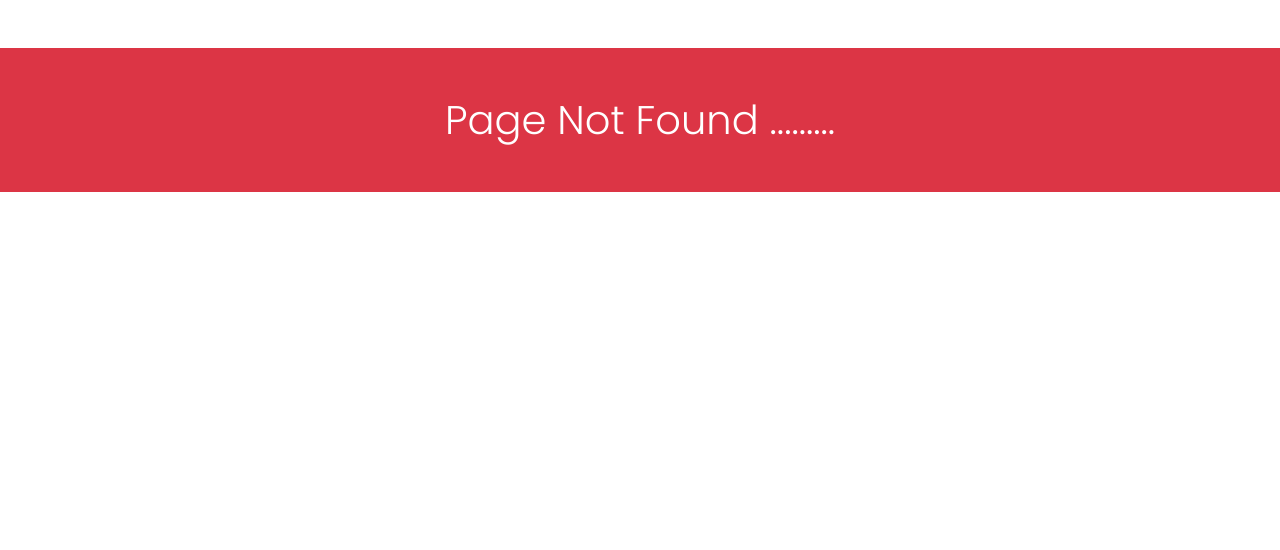
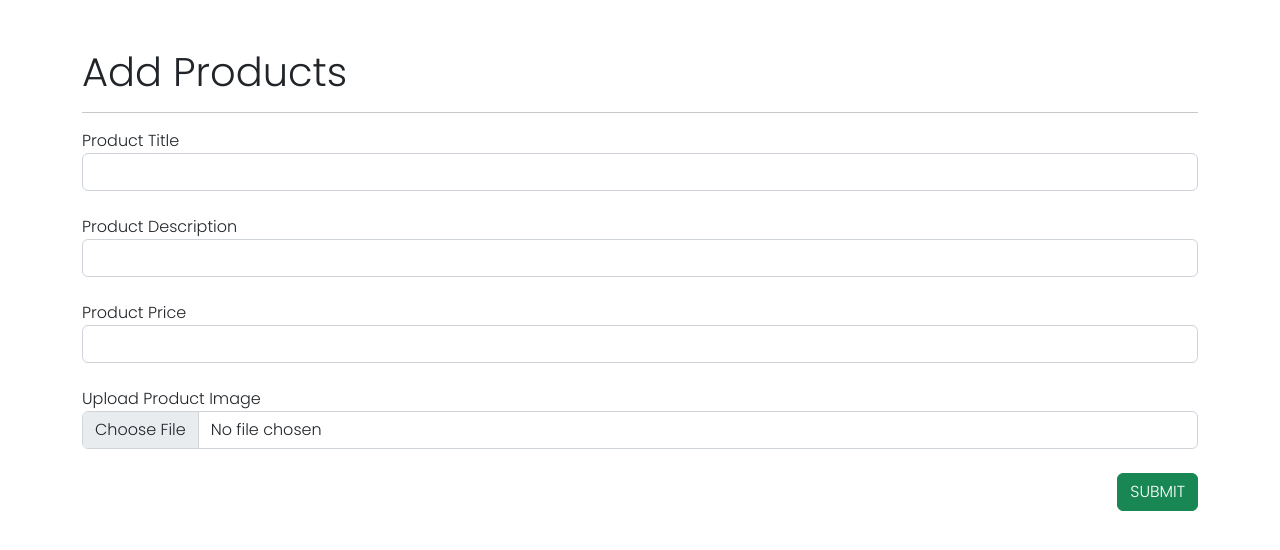
Before and after one commit to Arvindkr123/FirebaseWithEcommerceApplication, a React (Vite) app: page /add-products in a window 1280 px wide. Before the commit this address had no page. Shown: the top 550 px of the page. Built offline with nearby package versions, Linux system fonts and the light colour scheme.

Commit message:
add products form done

```diff
--- a/src/App.jsx
+++ b/src/App.jsx
@@ -4,15 +4,17 @@ import { BrowserRouter, Route, Routes } from 'react-router-dom'
 import LogIn from './components/LogIn'
 import SignUp from './components/SignUp'
 import NotFound from './components/NotFound.jsx'
+import AddProducts from './components/AddProducts'
 
 const App = () => {
     return (
         <BrowserRouter>
             <Routes>
-                <Route path={"/"} exact element={<Home/>}/>
-                <Route path={"/login"} element={<LogIn/>}/>
-                <Route path={"/signUp"} element={<SignUp/>}/>
-                <Route path={"*"} element={<NotFound/>}/>
+                <Route path={"/"} exact element={<Home />} />
+                <Route path={"/login"} element={<LogIn />} />
+                <Route path={"/signUp"} element={<SignUp />} />
+                <Route path={"/add-products"} element={<AddProducts />} />
+                <Route path={"*"} element={<NotFound />} />
             </Routes>
         </BrowserRouter>
     )
--- /dev/null
+++ b/src/components/AddProducts.jsx
@@ -0,0 +1,114 @@
+import React, { useState } from 'react'
+import { fs, storage } from '../Config/Config';
+
+const AddProducts = () => {
+
+    const [title, setTitle] = useState('');
+    const [description, setDescription] = useState('');
+    const [price, setPrice] = useState('');
+    const [image, setImage] = useState(null);
+
+    const [imageError, setImageError] = useState('');
+
+    const [successMsg, setSuccessMsg] = useState('');
+    const [uploadError, setUploadError] = useState('');
+
+    const types = ['image/jpg', 'image/jpeg', 'image/png', 'image/PNG'];
+    const handleProductImg = (e) => {
+        let selectedFile = e.target.files[0];
+        if (selectedFile) {
+            if (selectedFile && types.includes(selectedFile.type)) {
+                setImage(selectedFile);
+                setImageError('');
+            }
+            else {
+                setImage(null);
+                setImageError('please select a valid image file type (png or jpg)')
+            }
+        }
+        else {
+            console.log('please select your file');
+        }
+    }
+
+    const handleAddProducts = (e) => {
+        e.preventDefault();
+        console.log(title, description, price);
+        console.log(image);
+        const uploadTask = storage.ref(`product-images/${image.name}`).put(image);
+        uploadTask.on('state_changed', snapshot => {
+            const progress = (snapshot.bytesTransferred / snapshot.totalBytes) * 100
+            console.log(progress);
+        }, error => setUploadError(error.message), () => {
+            storage.ref('product-images').child(image.name).getDownloadURL().then(url => {
+                fs.collection('Products').add({
+                    title,
+                    description,
+                    price: Number(price),
+                    url
+                }).then(() => {
+                    setSuccessMsg('Product added successfully');
+                    setTitle('');
+                    setDescription('');
+                    setPrice('');
+                    document.getElementById('file').value = '';
+                    setImageError('');
+                    setUploadError('');
+                    setTimeout(() => {
+                        setSuccessMsg('');
+                    }, 3000)
+                }).catch(error => setUploadError(error.message));
+            })
+        })
+    }
+
+    return (
+        <div className='container'>
+            <br></br>
+            <br></br>
+            <h1>Add Products</h1>
+            <hr></hr>
+            {successMsg && <>
+                <div className='success-msg'>{successMsg}</div>
+                <br></br>
+            </>}
+            <form autoComplete="off" className='form-group' onSubmit={handleAddProducts}>
+                <label>Product Title</label>
+                <input type="text" className='form-control' required
+                    onChange={(e) => setTitle(e.target.value)} value={title}></input>
+                <br></br>
+                <label>Product Description</label>
+                <input type="text" className='form-control' required
+                    onChange={(e) => setDescription(e.target.value)} value={description}></input>
+                <br></br>
+                <label>Product Price</label>
+                <input type="number" className='form-control' required
+                    onChange={(e) => setPrice(e.target.value)} value={price}></input>
+                <br></br>
+                <label>Upload Product Image</label>
+                <input type="file" id="file" className='form-control' required
+                    onChange={handleProductImg}></input>
+
+                {imageError && <>
+                    <br></br>
+                    <div className='error-msg'>{imageError}</div>
+
+                </>}
+                <br></br>
+                <div style={{ display: 'flex', justifyContent: 'flex-end' }}>
+                    <button type="submit" className='btn btn-success btn-md'>
+                        SUBMIT
+                    </button>
+                </div>
+            </form>
+            {uploadError && <>
+                <br></br>
+                <div className='error-msg'>{uploadError}</div>
+
+            </>}
+
+        </div>
+    )
+}
+
+export default AddProducts;
--- a/src/components/LogIn.jsx
+++ b/src/components/LogIn.jsx
@@ -28,7 +28,7 @@ const LogIn = () => {
             <br /><br />
             <br /><br />
             <h1>LogIn</h1>
-            <hr /><hr />
+            <hr />
             {successMsg && <>
                 <div className='success-msg'>{successMsg}</div>
                 <br></br>
```
